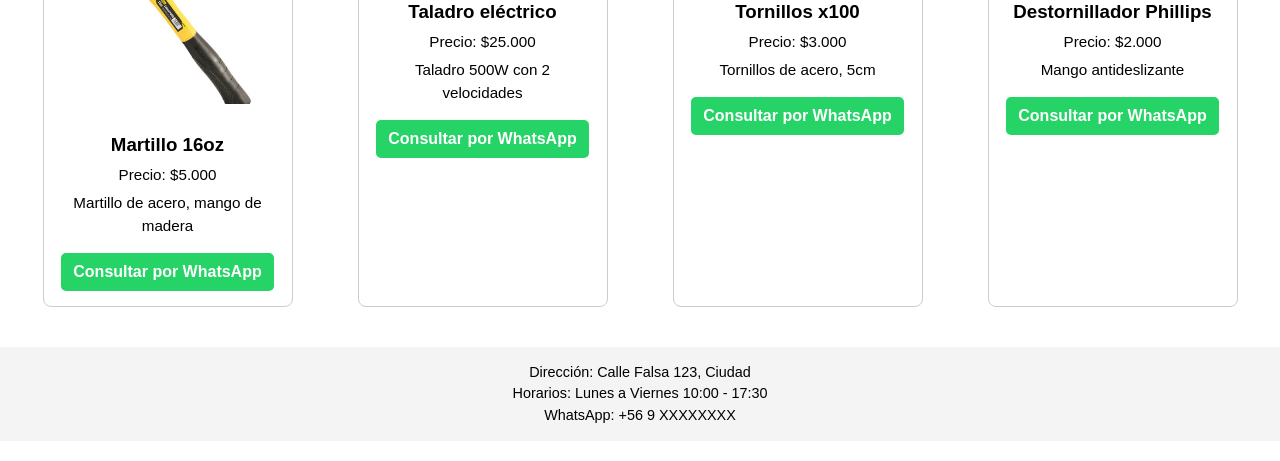
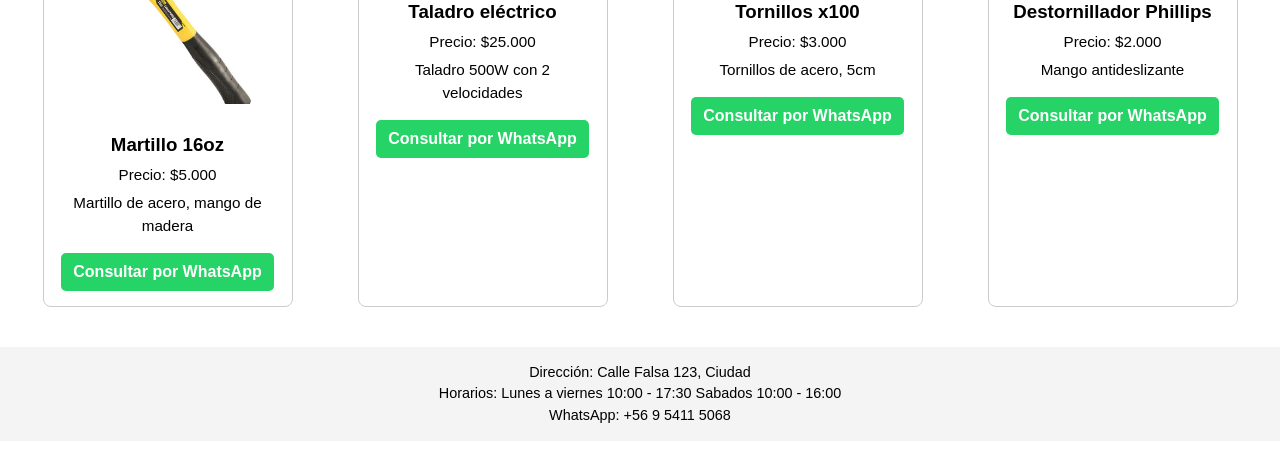
Before and after one commit to comercializadorareyspa-web/quincalleria-rey, a plain HTML site: page index.html in a window 1280 px wide. Shown: the part 269-730 px from the top of the page. Drawn offline with Linux system fonts and the light colour scheme.

Commit message:
Update index.html

```diff
--- a/index.html
+++ b/index.html
@@ -159,8 +159,9 @@
 
 <footer>
   Dirección: Calle Falsa 123, Ciudad<br>
-  Horarios: Lunes a Viernes 10:00 - 17:30<br>
-  WhatsApp: +56 9 XXXXXXXX
+  Horarios: Lunes a viernes 10:00 - 17:30
+  Sabados 10:00 - 16:00<br>
+  WhatsApp: +56 9 5411 5068
 </footer>
 
 </body>
```
